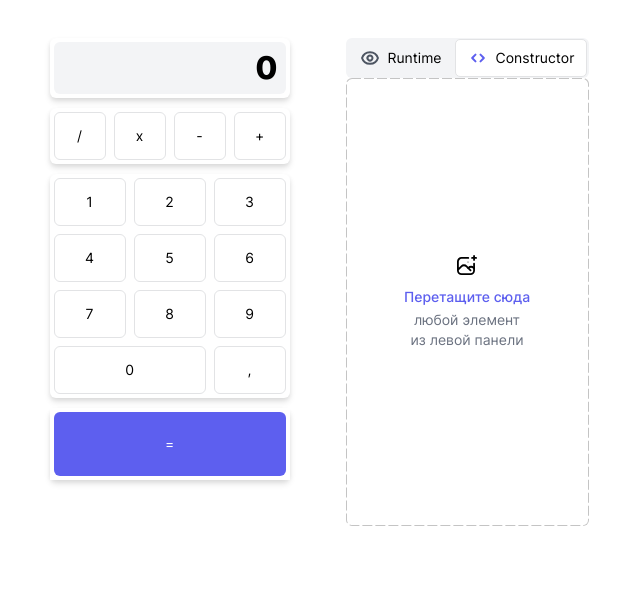
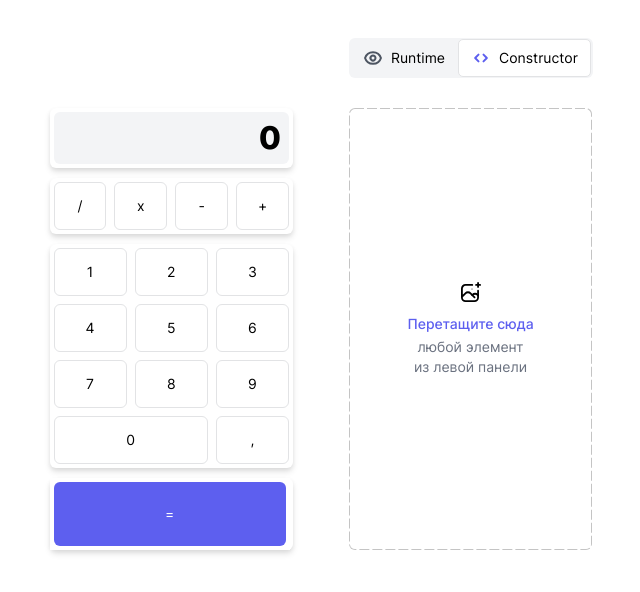
Before and after one commit to dmptts/sendsay-test, a React (Create React App) app: page / in a window 1280 px wide. Shown: the top 592 px of the page, without its empty margins (319-959 px from the left). Built offline with nearby package versions, Linux system fonts and the light colour scheme.

Commit message:
Исправляет лэйаут

```diff
--- a/src/App.tsx
+++ b/src/App.tsx
@@ -17,11 +17,16 @@ export default function App() {
     <DndProvider backend={HTML5Backend}>
       <div className="App">
         <StyledContainer>
-          <Palette />
-          <div>
-            <AppModeToggler />
-            {appMode === AppModes.CONSTRUCTOR ? <Canvas /> : <Calculator />}
-          </div>
+          <PaletteContainer>
+            {appMode === AppModes.CONSTRUCTOR && <Palette />}
+          </PaletteContainer>
+
+          <StyledAppModeToggler />
+          {appMode === AppModes.CONSTRUCTOR ? (
+            <StyledCanvas />
+          ) : (
+            <StyledCalculator />
+          )}
         </StyledContainer>
       </div>
     </DndProvider>
@@ -29,14 +34,30 @@ export default function App() {
 }
 
 const StyledContainer = styled(Container)`
-  /* display: grid;
+  display: grid;
   grid-template-columns: repeat(2, 1fr);
   row-gap: 30px;
-  column-gap: 56px; */
-  display: flex;
-
   column-gap: 56px;
 
   padding-top: 38px;
   padding-bottom: 86px;
 `;
+
+const PaletteContainer = styled.div`
+  grid-row: 2;
+`;
+
+const StyledAppModeToggler = styled(AppModeToggler)`
+  grid-column: 2;
+  grid-row: 1;
+`;
+
+const StyledCanvas = styled(Canvas)`
+  grid-column: 2;
+  grid-row: 2;
+`;
+
+const StyledCalculator = styled(Calculator)`
+  grid-column: 2;
+  grid-row: 2;
+`;
--- a/src/components/AppModeToggler.tsx
+++ b/src/components/AppModeToggler.tsx
@@ -8,12 +8,16 @@ import { useAppSelector } from '../hooks/useAppSelector';
 import { useAppDispatch } from '../hooks/useAppDispatch';
 import { changeMode } from '../store/appModeSlice';
 
-export default function AppModeToggler() {
+interface IAppModeTogglerProps {
+  className?: string;
+}
+
+export default function AppModeToggler({ className }: IAppModeTogglerProps) {
   const dispatch = useAppDispatch();
   const appMode = useAppSelector((state) => state.appMode.mode);
 
   return (
-    <Toggler defaultValue={appMode}>
+    <Toggler defaultValue={appMode} className={className}>
       <ToggleButton
         value={AppModes.RUNTIME}
         callback={() => dispatch(changeMode(AppModes.RUNTIME))}
--- a/src/components/Calculator.tsx
+++ b/src/components/Calculator.tsx
@@ -1,8 +1,13 @@
 import React, { ReactElement, useState } from 'react';
+import styled from 'styled-components';
 import { useAppSelector } from '../hooks/useAppSelector';
 import { CalcBlocks, CalculatorOperations } from './../const';
 
-export default function Calculator() {
+interface ICalculatorProps {
+  className?: string;
+}
+
+export default function Calculator({ className }: ICalculatorProps) {
   const calcBlocks = useAppSelector((state) => state.canvas.elements);
   const [displayValue, setDisplayValue] = useState('0');
   const [prevValue, setPrevValue] = useState<number | null>(null);
@@ -80,12 +85,16 @@ export default function Calculator() {
   };
 
   return (
-    <>
+    <Root className={className}>
       {calcBlocks.map((calcBlock) =>
         renderCalcBlock(
           calcBlock as { name: CalcBlocks; children: ReactElement }
         )
       )}
-    </>
+    </Root>
   );
 }
+
+const Root = styled.div`
+  width: 243px;
+`;
--- a/src/components/Canvas.tsx
+++ b/src/components/Canvas.tsx
@@ -9,7 +9,11 @@ import CanvasElement from './CanvasElement';
 import CanvasPlaceholder from './CanvasPlaceholder';
 import Separator from './Separator';
 
-export default function Canvas() {
+interface ICanvasProps {
+  className?: string;
+}
+
+export default function Canvas({ className }: ICanvasProps) {
   const dispatch = useAppDispatch();
   const elements = useAppSelector((state) => state.canvas.elements);
   const isEmpty = elements.length < 1;
@@ -28,7 +32,12 @@ export default function Canvas() {
   }));
 
   return (
-    <Root ref={drop} $canDrop={collected.canDrop} $isEmpty={isEmpty}>
+    <Root
+      ref={drop}
+      $canDrop={collected.canDrop}
+      $isEmpty={isEmpty}
+      className={className}
+    >
       {elements.length > 0 ? (
         <>
           <Wrapper>
@@ -56,7 +65,7 @@ const Root = styled.div<{ $canDrop: boolean; $isEmpty: boolean }>`
   row-gap: 10px;
 
   width: 243px;
-  height: 448px;
+  height: 100%;
 
   ${({ $canDrop, $isEmpty }) =>
     $canDrop && $isEmpty && 'background-color: #f0f9ff;'};
--- a/src/components/CanvasElement.tsx
+++ b/src/components/CanvasElement.tsx
@@ -69,7 +69,7 @@ export default function CanvasElement({
 
 const Root = styled.div<{ $isOver: boolean }>`
   position: relative;
-  width: 240px;
+  width: 243px;
 `;
 
 const StyledSeparator = styled(Separator)<{ $isOver: boolean }>`
```
